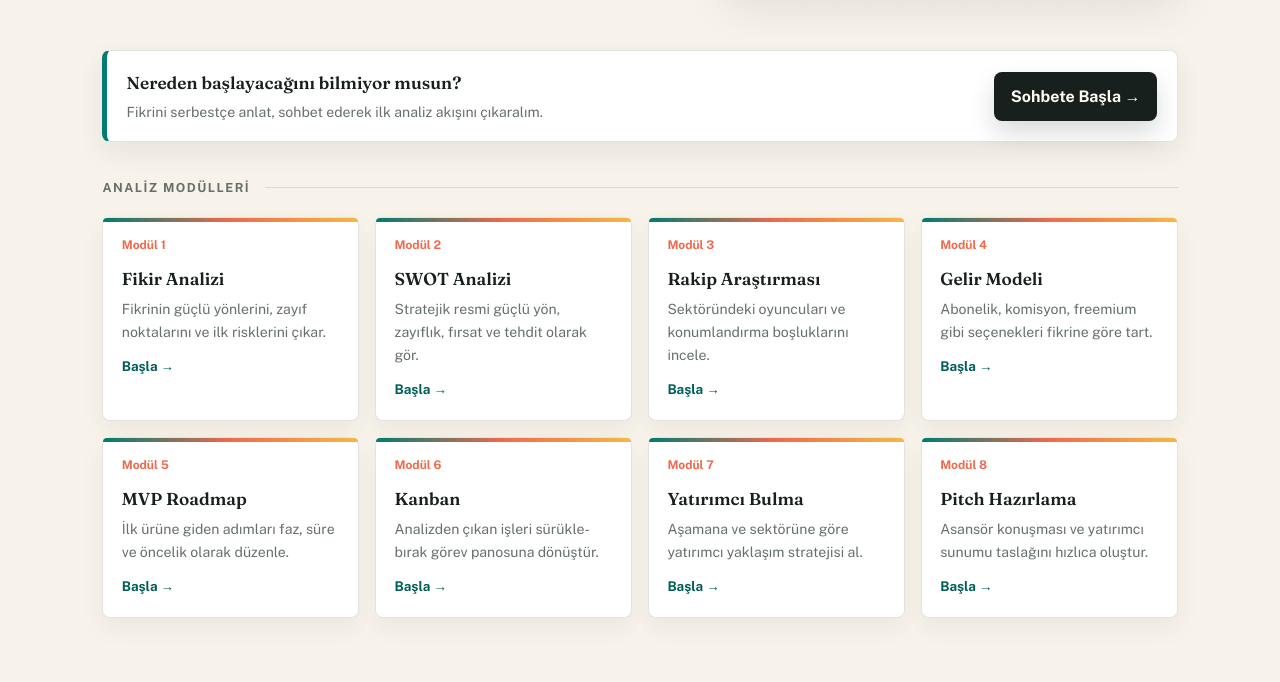
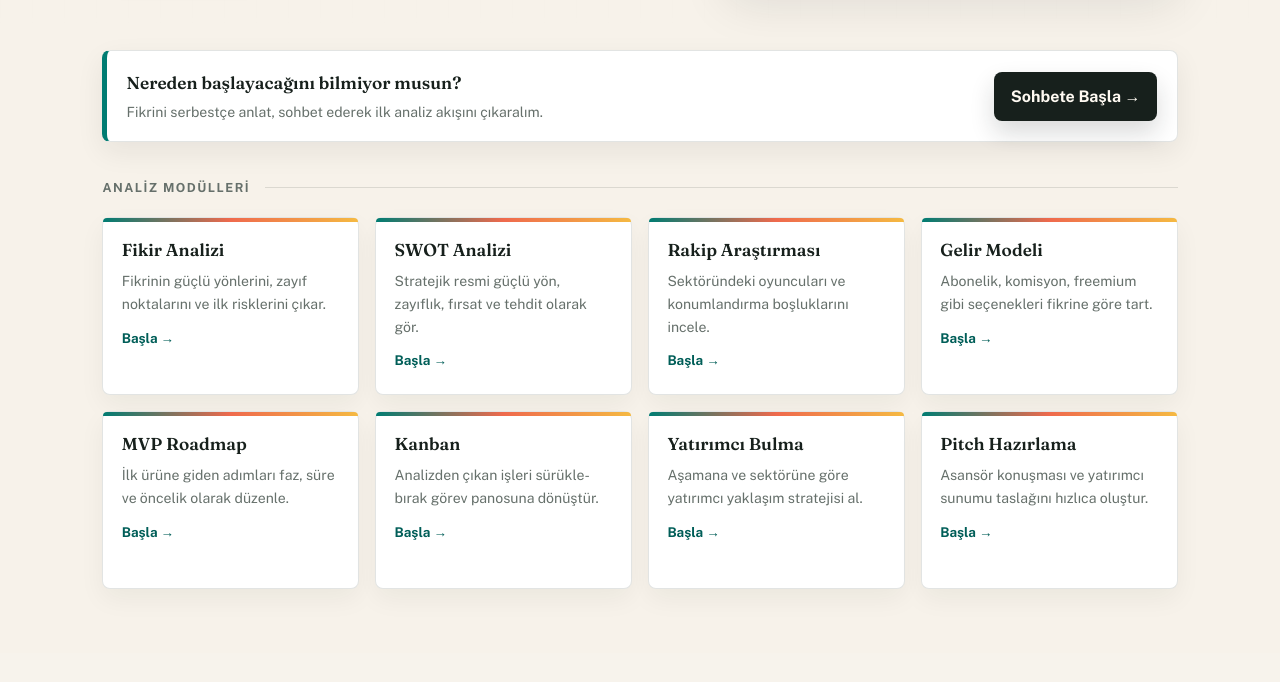
Before and after one commit to ozgegul/VentureAgent, a Flask app: page / in a window 1280 px wide. Shown: the part 586-1268 px from the top of the page. After the commit the page ends 1175 px from the top, so only its background shows below. Run offline with Flask 3, Linux system fonts and the light colour scheme; data that the repository does not hold is empty; parts of the project's set-up code (start-up, migrations or seed data) failed here and were passed over.

Commit message:
fix: analiz modülü kartlarındaki 'Modül 1-8' etiketleri kaldırıldı
feature-grid kartlarındaki span.step ('Modül 1', 'Modül 2' ...)
etiketleri kaldırıldı; başlıklar (h3) zaten margin-top: 0 ile kart
üstüne hizalı olduğu için ekstra bir düzenleme gerekmedi. Kullanılmayan
.feature-card .step CSS kuralı da temizlendi.

```diff
--- a/frontend/static/css/style.css
+++ b/frontend/static/css/style.css
@@ -611,7 +611,6 @@ code {
     border-radius: 8px 8px 0 0;
 }
 .feature-card:hover { transform: translateY(-4px); border-color: var(--line-strong); box-shadow: var(--shadow); }
-.feature-card .step { color: var(--coral); display: block; font-size: 0.75rem; font-weight: 900; margin-bottom: 0.55rem; }
 .feature-card h3 { margin: 0 0 0.35rem; font-size: 1.08rem; }
 .feature-card p { color: var(--muted); font-size: 0.88rem; margin: 0; }
 .feature-card a { display: inline-block; margin-top: 0.75rem; font-size: 0.84rem; font-weight: 800; }
--- a/frontend/templates/index.html
+++ b/frontend/templates/index.html
@@ -118,49 +118,41 @@
 
     <div class="feature-grid">
         <div class="feature-card">
-            <span class="step">Modül 1</span>
             <h3>Fikir Analizi</h3>
             <p>Fikrinin güçlü yönlerini, zayıf noktalarını ve ilk risklerini çıkar.</p>
             <a href="{{ url_for('idea.idea_form') }}">Başla →</a>
         </div>
         <div class="feature-card">
-            <span class="step">Modül 2</span>
             <h3>SWOT Analizi</h3>
             <p>Stratejik resmi güçlü yön, zayıflık, fırsat ve tehdit olarak gör.</p>
             <a href="{{ url_for('swot.swot_form') }}">Başla →</a>
         </div>
         <div class="feature-card">
-            <span class="step">Modül 3</span>
             <h3>Rakip Araştırması</h3>
             <p>Sektöründeki oyuncuları ve konumlandırma boşluklarını incele.</p>
             <a href="{{ url_for('competitors.competitors_form') }}">Başla →</a>
         </div>
         <div class="feature-card">
-            <span class="step">Modül 4</span>
             <h3>Gelir Modeli</h3>
             <p>Abonelik, komisyon, freemium gibi seçenekleri fikrine göre tart.</p>
             <a href="{{ url_for('revenue.revenue_form') }}">Başla →</a>
         </div>
         <div class="feature-card">
-            <span class="step">Modül 5</span>
             <h3>MVP Roadmap</h3>
             <p>İlk ürüne giden adımları faz, süre ve öncelik olarak düzenle.</p>
             <a href="{{ url_for('roadmap.roadmap_form') }}">Başla →</a>
         </div>
         <div class="feature-card">
-            <span class="step">Modül 6</span>
             <h3>Kanban</h3>
             <p>Analizden çıkan işleri sürükle-bırak görev panosuna dönüştür.</p>
             <a href="{{ url_for('kanban.kanban_form') }}">Başla →</a>
         </div>
         <div class="feature-card">
-            <span class="step">Modül 7</span>
             <h3>Yatırımcı Bulma</h3>
             <p>Aşamana ve sektörüne göre yatırımcı yaklaşım stratejisi al.</p>
             <a href="{{ url_for('investors.investors_form') }}">Başla →</a>
         </div>
         <div class="feature-card">
-            <span class="step">Modül 8</span>
             <h3>Pitch Hazırlama</h3>
             <p>Asansör konuşması ve yatırımcı sunumu taslağını hızlıca oluştur.</p>
             <a href="{{ url_for('pitch.pitch_form') }}">Başla →</a>
```
